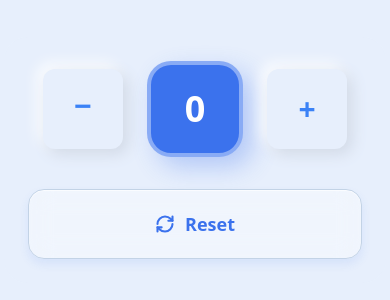
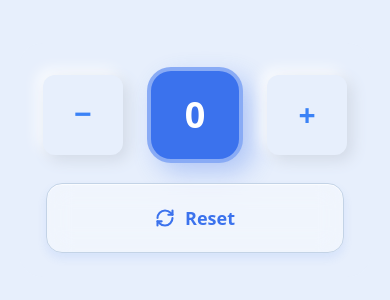
Before and after one commit to dipu-ray/counter-app, a website built with Vite: page index.html in a window 390 px wide. Shown: the part 262-562 px from the top of the page. Built offline with nearby package versions, Linux system fonts and the light colour scheme.

Commit message:
To update for index file for some responsive and developed whole readme or documentations

```diff
--- a/index.html
+++ b/index.html
@@ -5,17 +5,16 @@
     <meta charset="UTF-8" />
     <meta name="viewport" content="width=device-width, initial-scale=1.0" />
     <title>Counter App</title>
-    <link rel="stylesheet" href="./src/style.css">
     <script src="https://cdn.tailwindcss.com"></script>
 </head>
 
 <body class="bg-[#E7EFFC] min-h-screen flex items-center justify-center font-sans antialiased">
     <div
         class="flex flex-col items-center justify-center p-6 bg-[#E7EFFC] rounded-3xl shadow-[20px_20px_60px_#c5cbd6,-20px,-20px_60px_#ffffff]">
-        <div class="flex items-center justify-center space-x-6 sm:space-x-8 mb-8">
+        <div class="flex items-center justify-center space-x-6 sm:space-x-8 mb-5 sm:mb-8">
             <!-- Decrease (-) Button - Neumorphic Style -->
             <button id="decrease"
-                class="text-[#3B82F6] text-3xl sm:text-4xl font-extrabold w-20 h-20 transition-all duration-300 active:scale-95 focus:outline-none select-none rounded-xl shadow-[5px_5px_15px_#d1d9e6,-5px_-5px_15px_#ffffff] hover:shadow-[2px_2px_10px_#d1d9e6,-2px_-2px_10px_#ffffff] bg-[#E7EFFC]"
+                class="text-[#3B82F6] text-3xl sm:text-4xl font-extrabold w-20 h-20 sm:w-20 sm:h-20 transition-all duration-300 active:scale-95 focus:outline-none select-none rounded-xl shadow-[5px_5px_15px_#d1d9e6,-5px_-5px_15px_#ffffff] hover:shadow-[2px_2px_10px_#d1d9e6,-2px_-2px_10px_#ffffff] bg-[#E7EFFC]"
                 aria-label="Decrease">
                 <span class="block transform translate-y-[-2px]">&minus;</span>
             </button>
@@ -27,13 +26,13 @@
 
             <!-- Increase (+) Button - Neumorphic Style -->
             <button id="increase"
-                class="text-[#3B82F6] text-3xl sm:text-4xl font-extrabold w-20 h-20 transition-all duration-300 active:scale-95 focus:outline-none select-none rounded-xl shadow-[5px_5px_15px_#d1d9e6,-5px_-5px_15px_#ffffff] hover:shadow-[2px_2px_10px_#d1d9e6,-2px_-2px_10px_#ffffff] bg-[#E7EFFC]"
+                class="text-[#3B82F6] text-3xl sm:text-4xl font-extrabold w-20 h-20 sm:w-20 sm:h-20 transition-all duration-300 active:scale-95 focus:outline-none select-none rounded-xl shadow-[5px_5px_15px_#d1d9e6,-5px_-5px_15px_#ffffff] hover:shadow-[2px_2px_10px_#d1d9e6,-2px_-2px_10px_#ffffff] bg-[#E7EFFC]"
                 aria-label="Increase">&#43;</button>
         </div>
 
         <!-- The Best Looking Reset Button - Modern Glass/Flat Combo -->
         <button id="reset"
-            class="group flex items-center gap-2.5 px-[7em] py-5 bg-white/40 backdrop-blur-md text-[#3B72ED] hover:text-white font-semibold text-lg rounded-2xl shadow-[inset_0_1px_1px_rgba(255,255,255,0.7),_0_5px_10px_rgba(59,114,237,0.1)] border border-[#c3d3e6] transition-all duration-300 hover:bg-[#3B72ED] hover:scale-105 active:scale-95 focus:outline-none select-none">
+            class="group flex items-center gap-2.5 px-[6em] sm:px-[7em] py-5 bg-white/40 backdrop-blur-md text-[#3B72ED] hover:text-white font-semibold text-lg rounded-2xl shadow-[inset_0_1px_1px_rgba(255,255,255,0.7),_0_5px_10px_rgba(59,114,237,0.1)] border border-[#c3d3e6] transition-all duration-300 hover:bg-[#3B72ED] hover:scale-105 active:scale-95 focus:outline-none select-none">
             <svg class="w-5 h-5 transition-transform duration-500 group-hover:rotate-180" viewBox="0 0 24 24"
                 fill="none" stroke="currentColor" stroke-width="2.5" stroke-linecap="round" stroke-linejoin="round">
                 <path d="M3 12a9 9 0 0 1 9-9 9.75 9.75 0 0 1 6.74 2.74L21 8" />
--- a/src/style.css
+++ /dev/null
@@ -1 +0,0 @@
-@import "tailwindcss";
```
Also changed, not shown: README.md, assets/images/preview.png (added).
